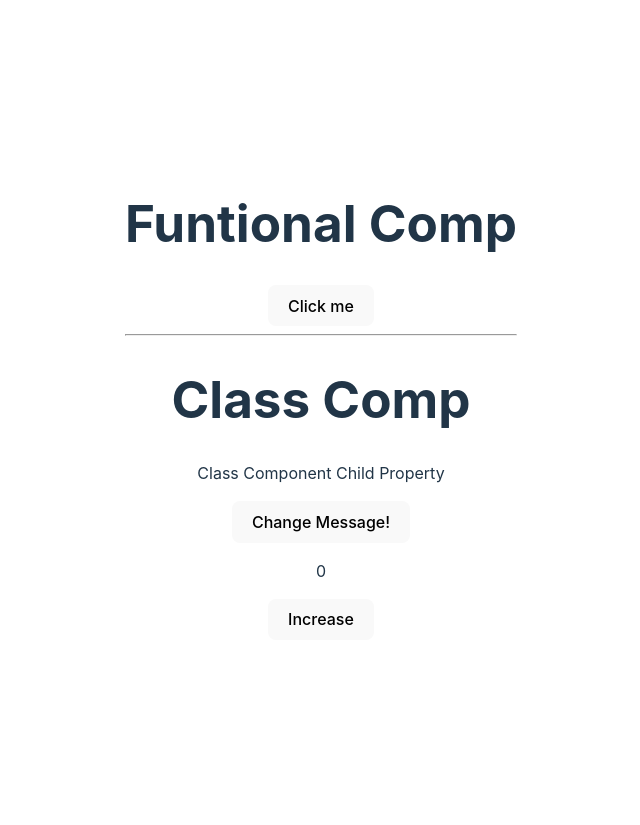
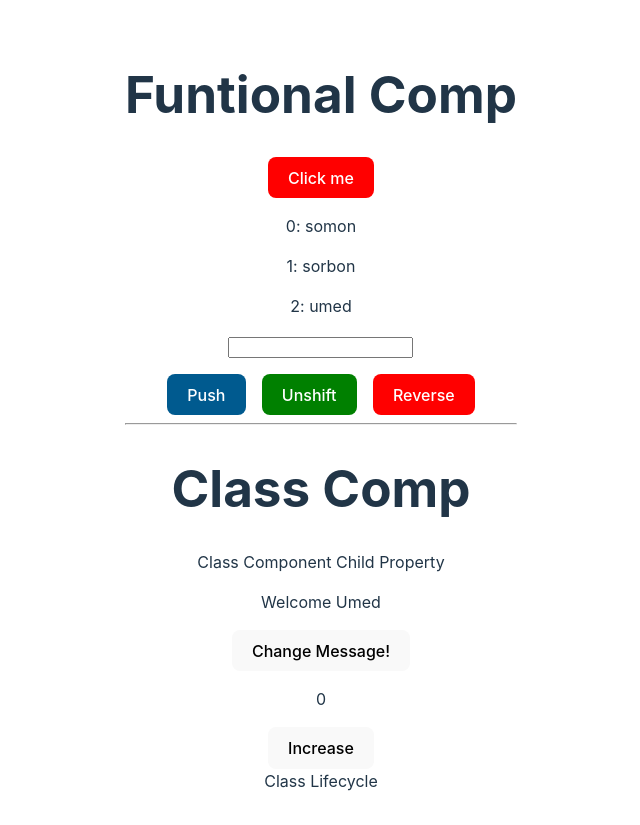
Before and after one commit to Ismoil00/Codevolution_React_Tutorial, a React (Vite) app: page / in a window 1280 px wide. Shown: the whole page, without its empty margins (319-959 px from the left). Before the commit the page ends 800 px from the top, so only its background shows below. Built offline with nearby package versions, Linux system fonts and the light colour scheme.

Commit message:
new commit

```diff
--- a/src/App.jsx
+++ b/src/App.jsx
@@ -1,18 +1,20 @@
 import "./App.css";
 import Func_Comp from "./components/FunctionalComp";
 import Class_Comp from "./components/ClassComp";
+import all from "./cssModules/button.module.css";
+import ClassLifecycle from "./components/ClassLifeCycle";
 
 function App() {
-
   return (
     <>
-      <Func_Comp name="Comp" >
-        <button >Click me</button>
+      <Func_Comp name="Comp">
+        <button className={all.error}>Click me</button>
       </Func_Comp>
       <hr />
       <Class_Comp name="Comp">
         <p>Class Component Child Property</p>
       </Class_Comp>
+      <ClassLifecycle />
     </>
   );
 }
--- a/src/components/ClassComp.jsx
+++ b/src/components/ClassComp.jsx
@@ -5,11 +5,9 @@ class ClassComponent extends Component {
     super();
     this.state = {
       message: "Welcome Umed",
+      count: 0,
     };
     this.clicked = false;
-    this.state = {
-      count: 0,
-    };
   }
 
   changeMessage() {
--- /dev/null
+++ b/src/components/ClassLifeCycle.jsx
@@ -0,0 +1,29 @@
+import { Component } from "react";
+
+class ClassLifecycle extends Component {
+  constructor() {
+    super();
+    this.state = {
+      class: "Constructor",
+    };
+
+    console.log("LifeCycle > Constructor Method");
+  }
+
+  static getDerivedStateFromProps(props, state) {
+    console.log("LifeCycle > getDerivedStateFromProps Method");
+    return null;
+  }
+
+  componentDidMount() {
+    console.log("LifeCycle > componentDidMount Method");
+  }
+
+  render() {
+    console.log("LifeCycle > Render Method");
+
+    return <div>Class Lifecycle</div>;
+  }
+}
+
+export default ClassLifecycle;
--- a/src/components/FunctionalComp.jsx
+++ b/src/components/FunctionalComp.jsx
@@ -1,13 +1,63 @@
+import React, { useState, useRef } from "react";
+import all from "../cssModules/button.module.css";
 
 const FunctionalComponent = (props) => {
   // console.log(props)
+  const [names, setNames] = useState(["somon", "sorbon", "umed"]);
+  const ref = useRef();
+
+  const pushToStart = () => {
+    const val = ref.current.value;
+    setNames((prev) => [val, ...prev]);
+    ref.current.value = "";
+  };
+
+  const pushToEnd = () => {
+    const val = ref.current.value;
+    setNames((prev) => [...prev, val]);
+    ref.current.value = "";
+  };
+
+  const reverseArray = () => {
+    const reversed = [...names];
+    setNames(reversed.reverse());
+  };
 
   return (
     <>
-    <h1>Funtional {props.name}</h1>
-    {props.children}
+      <h1>Funtional {props.name}</h1>
+      {props.children}
+      {names.map((each, index) => {
+        return (
+          <React.Fragment key={index}>
+            <p>
+              {index}: {each}
+            </p>
+          </React.Fragment>
+        );
+      })}
+      <input type="text" ref={ref} />
+      <div
+        style={{
+          display: "flex",
+          flexFlow: "row",
+          gap: "1rem",
+          justifyContent: "center",
+          marginTop: "1rem",
+        }}
+      >
+        <button className={all.primary} onClick={pushToEnd}>
+          Push
+        </button>
+        <button className={all.success} onClick={pushToStart}>
+          Unshift
+        </button>
+        <button className={all.error} onClick={reverseArray}>
+          Reverse
+        </button>
+      </div>
     </>
-  )
+  );
 };
 
 export default FunctionalComponent;
--- /dev/null
+++ b/src/cssModules/button.module.css
@@ -0,0 +1,14 @@
+.primary {
+    background-color: rgb(0, 90, 143);
+    color: white;
+}
+
+.error {
+    background-color: red;
+    color: white;
+}
+
+.success {
+    background-color: green;
+    color: white;
+}
```
Also changed, not shown: 2 other files (tests, documents, lock files or other folders).
